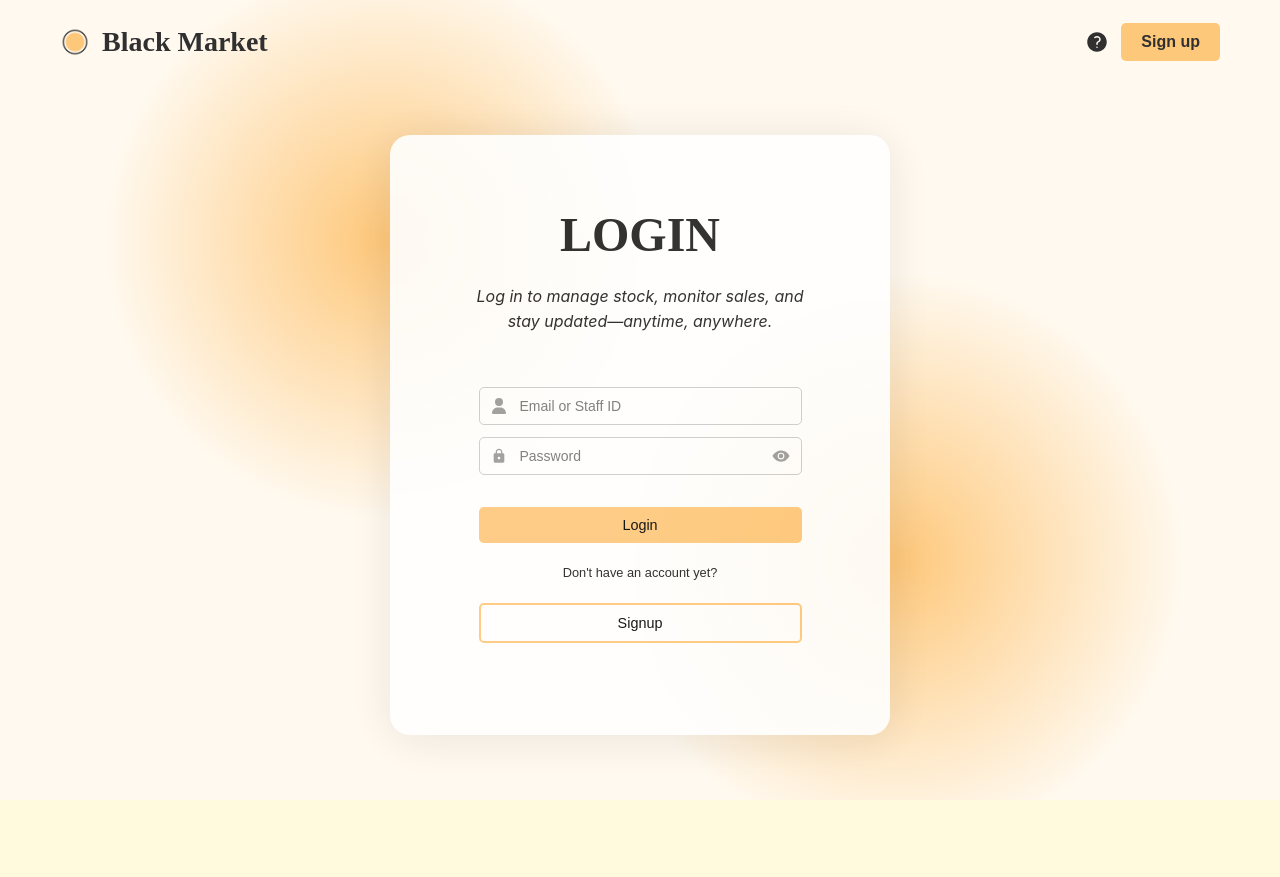
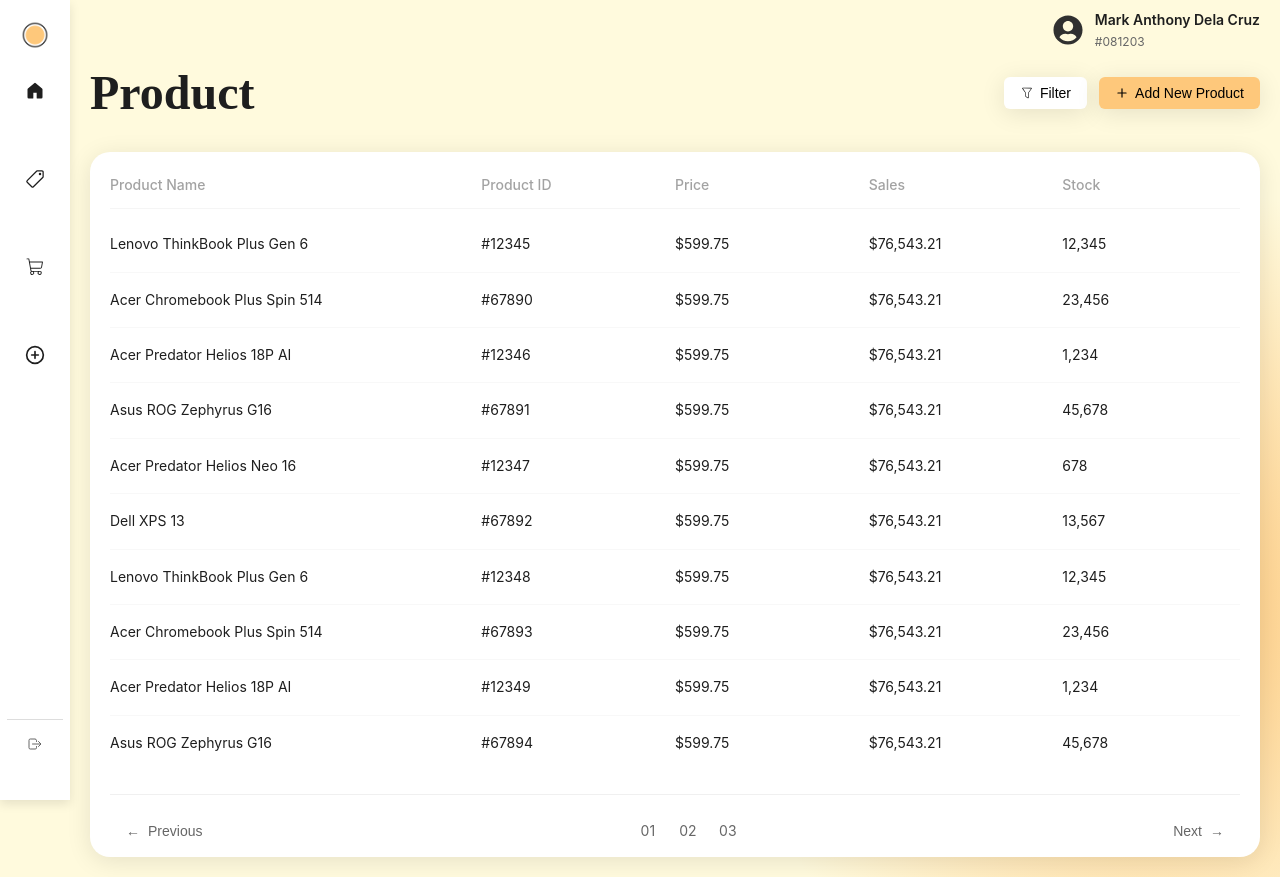
Before and after one commit to Kuroishin-beep/Black-Market-Inventory-System, a React (Vite) app in the folder b_market/: page /dashboard in a window 1280 px wide. Before the commit this address led to /login. Before the commit the page ends 800 px from the top, so only its background shows below. Built offline with nearby package versions, Linux system fonts and the light colour scheme.

Commit message:
Update: products page

```diff
--- a/b_market/src/App.jsx
+++ b/b_market/src/App.jsx
@@ -1,5 +1,5 @@
 // src/App.jsx
-import { Routes, Route, Navigate } from "react-router-dom";
+import { BrowserRouter, Routes, Route } from "react-router-dom";
 import { useState } from "react";
 
 // Pages
@@ -7,155 +7,46 @@
 import LoginPage from "./pages/LoginPage";
 import SignUpPage from "./pages/SignUpPage";
 import DashboardPage from "./pages/DashboardPage";
-import ProductListPage from "./pages/ProductListPage";
-import OrdersPage from "./pages/OrdersPage";
-import CSRPage from "./pages/CSRPage";
-import TeamLeaderPage from "./pages/TeamLeaderPage";
-import ProcurementPage from "./pages/ProcurementPage";
-import WarehousePage from "./pages/WarehousePage";
-import AccountingPage from "./pages/AccountingPage";
+// import LandingPage from "./pages/LandingPage";
+// import LoginPage from "./pages/LoginPage";
+// import SignUpPage from "./pages/SignUpPage";
+// import DashboardPage from "./pages/DashboardPage";
+// import ProductListPage from "./pages/ProductListPage";
+// import OrdersPage from "./pages/OrdersPage";
+// import CSRPage from "./pages/CSRPage";
+// import TeamLeaderPage from "./pages/TeamLeaderPage";
+// import ProcurementPage from "./pages/ProcurementPage";
+// import WarehousePage from "./pages/WarehousePage";
+// import AccountingPage from "./pages/AccountingPage";
 
-// ProtectedRoute component
-function ProtectedRoute({ children, allowedRoles, user }) {
-  // If no user is logged in, go to login page
-  if (!user || !user.role) {
-    return <Navigate to="/login" replace />;
-  }
+// // ProtectedRoute component
+// function ProtectedRoute({ children, allowedRoles, user }) {
+//   // If no user is logged in, go to login page
+//   if (!user || !user.role) {
+//     return <Navigate to="/login" replace />;
+//   }
 
-  // If user role is not allowed, send to dashboard
-  if (!allowedRoles.includes(user.role)) {
-    return <Navigate to="/dashboard" replace />;
-  }
+//   // If user role is not allowed, send to dashboard
+//   if (!allowedRoles.includes(user.role)) {
+//     return <Navigate to="/dashboard" replace />;
+//   }
 
-  return children;
-}
+//   return children;
+// }
 
 function App() {
   // Auth state (replace later with real auth logic)
-  const [user, setUser] = useState(null);
+  // const [user, setUser] = useState(null);
 
   return (
-    <Routes>
-      {/* Public routes */}
-      <Route path="/" element={<LandingPage />} />
-      <Route path="/login" element={<LoginPage setUser={setUser} />} />
-      <Route path="/signup" element={<SignUpPage setUser={setUser} />} />
-
-      {/* Shared routes for all roles */}
-      <Route
-        path="/dashboard"
-        element={
-          <ProtectedRoute
-            user={user}
-            allowedRoles={[
-              "csr",
-              "teamlead",
-              "procurement",
-              "warehouse",
-              "accounting",
-            ]}
-          >
-            <DashboardPage />
-          </ProtectedRoute>
-        }
-      />
-
-      <Route
-        path="/products"
-        element={
-          <ProtectedRoute
-            user={user}
-            allowedRoles={[
-              "csr",
-              "teamlead",
-              "procurement",
-              "warehouse",
-              "accounting",
-            ]}
-          >
-            <ProductListPage />
-          </ProtectedRoute>
-        }
-      />
-
-      <Route
-        path="/orders"
-        element={
-          <ProtectedRoute
-            user={user}
-            allowedRoles={[
-              "csr",
-              "teamlead",
-              "procurement",
-              "warehouse",
-              "accounting",
-            ]}
-          >
-            <OrdersPage />
-          </ProtectedRoute>
-        }
-      />
-
-      {/* Role-specific routes */}
-      <Route
-        path="/csr"
-        element={
-          <ProtectedRoute user={user} allowedRoles={["csr"]}>
-            <CSRPage />
-          </ProtectedRoute>
-        }
-      />
-
-      <Route
-        path="/approvals"
-        element={
-          <ProtectedRoute user={user} allowedRoles={["teamlead"]}>
-            <TeamLeaderPage />
-          </ProtectedRoute>
-        }
-      />
-
-      <Route
-        path="/procurement"
-        element={
-          <ProtectedRoute user={user} allowedRoles={["procurement"]}>
-            <ProcurementPage />
-          </ProtectedRoute>
-        }
-      />
-
-      <Route
-        path="/warehouse"
-        element={
-          <ProtectedRoute user={user} allowedRoles={["warehouse"]}>
-            <WarehousePage />
-          </ProtectedRoute>
-        }
-      />
-
-      <Route
-        path="/accounting"
-        element={
-          <ProtectedRoute user={user} allowedRoles={["accounting"]}>
-            <AccountingPage />
-          </ProtectedRoute>
-        }
-      />
-
-      {/* Logout route */}
-      <Route
-        path="/logout"
-        element={
-          <div>
-            <h1>Logging out...</h1>
-            <Navigate to="/" replace />
-          </div>
-        }
-      />
-
-      {/* Catch-all route */}
-      <Route path="*" element={<Navigate to="/" replace />} />
-    </Routes>
+    <BrowserRouter>
+      <Routes>
+        <Route path="/" element={<LandingPage />} />
+        <Route path="/signup" element={<SignUpPage />} />
+        <Route path="/login" element={<LoginPage />} />
+        <Route path="/dashboard" element={<DashboardPage />} />
+      </Routes>
+    </BrowserRouter>
   );
 }
 
--- a/b_market/src/main.jsx
+++ b/b_market/src/main.jsx
@@ -7,11 +7,12 @@
 import LoginPage from "./pages/LoginPage.jsx";
 import SignUpPage from "./pages/SignUpPage";
 import DashboardPage from "./pages/DashboardPage.jsx";
+import ProductList from "./pages/ProductListPage.jsx";
 
 createRoot(document.getElementById("root")).render(
   <StrictMode>
     <BrowserRouter>
-      <App />
+      <ProductList />
     </BrowserRouter>
   </StrictMode>
 );
--- a/b_market/src/pages/DashboardPage.jsx
+++ b/b_market/src/pages/DashboardPage.jsx
@@ -182,6 +182,7 @@
   return (
     <div className="dashboard-container">
       <Sidebar />
+
       <div className="dashboard-content">
         <header className="dashboard-header">
           <FaUserCircle className="user-pfp" />
--- a/b_market/src/pages/ProductListPage.jsx
+++ b/b_market/src/pages/ProductListPage.jsx
@@ -1,8 +1,11 @@
 import React, { useState } from "react";
 import { useNavigate } from "react-router-dom";
-import Sidebar from "../components/Sidebar";
+import Sidebar from "../components/SideBar";
 import "../styles/ProductList.css";
 import "../styles/Shared.css";
+import { FaUserCircle } from "react-icons/fa";
+import { CiFilter } from "react-icons/ci";
+import { LuPlus } from "react-icons/lu";
 
 const ProductListPage = () => {
   const navigate = useNavigate();
@@ -86,34 +89,35 @@
   };
 
   return (
-    <div className="products-container">
+    <div className="product-container">
       <Sidebar userRole={userRole} />
 
-      <main className="products-main">
-        <div className="products-header">
-          <h1>Products</h1>
-          <div className="header-actions">
-            <button className="filter-btn">
-              <span className="filter-icon">🔽</span>
-              Filter
-            </button>
-            <button className="add-product-btn" onClick={handleAddNewProduct}>
-              <span className="add-icon">+</span>
-              Add New Product
-            </button>
-          </div>
-          <div className="user-info">
-            <div className="user-avatar">
-              <span className="user-icon">👤</span>
-            </div>
+      <div className="product-content">
+        <header className="product-header">
+          <FaUserCircle className="user-pfp" />
           <div className="user-details">
             <span className="user-name">Mark Anthony Dela Cruz</span>
             <span className="user-id">#081203</span>
           </div>
+        </header>
+
+        <main className="product-main">
+          <div className="product-main__header">
+            <h1 className="product-title">Product</h1>
+
+            <div className="product-main__header--buttons">
+              <button className="product-main__filter">
+                <CiFilter className="product-icon filter" />
+                Filter
+              </button>
+              <button className="product-main__procurement">
+                <LuPlus className="product-icon plus" />
+                Add New Product
+              </button>
             </div>
           </div>
 
-        <div className="products-content">
+          <div className="product-table__main">
             <div className="products-table">
               <div className="table-header">
                 <div className="header-cell">Product Name</div>
@@ -144,9 +148,7 @@
               <div className="page-numbers">
                 <span className="page-number">01</span>
                 <span className="page-number">02</span>
-              <span className="page-number active">03</span>
-              <span className="page-dots">...</span>
-              <span className="page-number">20</span>
+                <span className="page-number">03</span>
               </div>
 
               <button className="pagination-btn">
@@ -156,6 +158,7 @@
           </div>
         </main>
       </div>
+    </div>
   );
 };
 
--- a/b_market/src/styles/Dashboard.css
+++ b/b_market/src/styles/Dashboard.css
@@ -20,7 +20,6 @@
     var(--color-accent-1),
     transparent 60%
   );
-  background-color: #fff9ef;
 }
 
 .dashboard-main {
--- a/b_market/src/styles/ProductList.css
+++ b/b_market/src/styles/ProductList.css
@@ -1,21 +1,251 @@
-.products-container {
+:root {
+  --color-primary-1: white;
+  --color-primary-2: #fefbea;
+  --color-accent-1: #fec87b;
+  --color-accent-2: #303030;
+
+  --font-heading: "Gloock", serif;
+  --font-body: "Poppins", sans-serif;
+
+  --font-size-heading-1: 28px;
+  --font-size-heading-2: 48px;
+}
+
+.product-container {
   display: flex;
   min-height: 100vh;
   background-color: #fffadd;
+  background: radial-gradient(
+    circle 45rem at 90% 70%,
+    var(--color-accent-1),
+    transparent 60%
+  );
+}
+
+.product-content {
+  display: flex;
+  flex-direction: column;
+  gap: 30px;
+  flex: 1;
+  margin-left: 70px;
+}
+
+.product-header {
+  position: absolute;
+  top: 0;
+  right: 0;
+  height: 60px;
+  display: flex;
+  justify-content: flex-end;
+  align-items: center;
+  padding: 0 20px;
+  background: transparent;
+  border-bottom: none;
+  z-index: 1000;
+  width: calc(100% - 240px);
+}
+
+.product-main {
+  flex: 1;
+  padding: 20px;
+  margin-top: 35px;
+  margin-left: 0;
+}
+
+.product-title {
+  font-family: var(--font-heading);
+  font-size: 48px;
+}
+
+.product-main__header {
+  display: flex;
+  justify-content: space-between;
+  align-items: center;
+  margin-bottom: 20px;
+}
+
+.product-main__header--buttons {
+  display: flex;
+  gap: 12px;
+}
+
+.product-main__filter,
+.product-main__procurement {
+  display: flex;
+  align-items: center;
+  gap: 6px;
+  padding: 8px 16px;
+  border: none;
+  border-radius: 6px;
+  font-size: 14px;
+  cursor: pointer;
+}
+
+.product-main__filter {
+  background-color: white;
+  box-shadow: 0 4px 25px 0 rgba(0, 0, 0, 0.1);
+}
+
+.product-main__procurement {
+  background-color: var(--color-accent-1);
+  box-shadow: 0 4px 25px 0 rgba(0, 0, 0, 0.1);
+}
+
+.product-main__procurement:hover {
+  background: #f5a842;
+  transform: translateY(-1px);
+}
+
+.product-main__filter:hover {
+  background: #f8f4f4;
+  transform: translateY(-1px);
+}
+
+.product-table__main {
+  background-color: white;
+  padding: 10px 20px;
+  border-radius: 20px;
+  box-shadow: 0 4px 25px 0 rgba(0, 0, 0, 0.1);
+}
+
+.products-table {
+  width: 100%;
+  margin-bottom: 24px;
+}
+
+.table-header {
+  display: grid;
+  grid-template-columns: 2fr 1fr 1fr 1fr 1fr;
+  opacity: 0.6;
+  gap: 16px;
+  padding: 12px 0;
+  border-bottom: 1px solid #f0f0f0;
+  margin-bottom: 8px;
+}
+
+.header-cell {
+  font-size: 14px;
+  color: #666;
+  font-weight: 500;
+}
+
+.table-body {
+  display: flex;
+  flex-direction: column;
+}
+
+.table-row {
+  display: grid;
+  grid-template-columns: 2fr 1fr 1fr 1fr 1fr;
+  gap: 16px;
+  padding: 16px 0;
+  border-bottom: 1px solid #f8f8f8;
+  align-items: center;
+}
+
+.table-row:last-child {
+  border-bottom: none;
+}
+
+.table-cell {
+  font-size: 14px;
+  color: #1e1e1e;
+}
+
+.pagination {
+  display: flex;
+  align-items: center;
+  justify-content: space-between;
+  padding-top: 20px;
+  border-top: 1px solid #f0f0f0;
+}
+
+.pagination-btn {
+  display: flex;
+  align-items: center;
+  gap: 8px;
+  padding: 8px 16px;
+  background: transparent;
+  border: none;
+  color: #666;
+  cursor: pointer;
+  font-size: 14px;
+}
+
+.pagination-btn:hover:not(:disabled) {
+  color: #1e1e1e;
+}
+
+.pagination-btn:disabled {
+  opacity: 0.5;
+  cursor: not-allowed;
+}
+
+.page-numbers {
+  display: flex;
+  align-items: center;
+  gap: 8px;
+}
+
+.page-number {
+  display: flex;
+  align-items: center;
+  justify-content: center;
+  width: 32px;
+  height: 32px;
+  border-radius: 6px;
+  font-size: 14px;
+  color: #666;
+  cursor: pointer;
+  transition: all 0.2s ease;
+}
+
+.page-number:focus {
+  background-color: #f7b567;
+  color: white;
+}
+
+.pagination-btn:hover,
+.page-number:hover {
+  background-color: var(--color-primary-2);
+}
+
+.page-dots {
+  color: #666;
+  font-size: 14px;
+}
+
+/* .products-container {
+  display: flex;
+  min-height: 100vh;
+  background-color: #fffadd;
+  background: radial-gradient(
+    circle 45rem at 90% 70%,
+    var(--color-accent-1),
+    transparent 60%
+  );
 }
 
 .products-main {
   flex: 1;
   padding: 20px;
-  margin-left: 250px;
+  margin-top: 35px;
+  margin-left: 0;
 }
 
 .products-header {
+  position: absolute;
+  top: 0;
+  right: 0;
+  height: 60px;
   display: flex;
-  justify-content: space-between;
+  justify-content: flex-end;
   align-items: center;
-  margin-bottom: 30px;
-  position: relative;
+  padding: 0 20px;
+  background: transparent;
+  border-bottom: none;
+  z-index: 1000;
+  width: calc(100% - 240px);
 }
 
 .products-header h1 {
@@ -84,19 +314,10 @@
   gap: 12px;
 }
 
-.user-avatar {
-  width: 40px;
-  height: 40px;
-  border-radius: 50%;
-  background-color: #1e1e1e;
-  display: flex;
-  align-items: center;
-  justify-content: center;
-}
-
-.user-icon {
-  color: white;
-  font-size: 18px;
+.user-pfp {
+  color: var(--color-accent-2);
+  font-size: 30px;
+  margin-right: 12px;
 }
 
 .user-details {
@@ -116,10 +337,11 @@
 }
 
 .products-content {
-  background: white;
-  border-radius: 12px;
-  padding: 24px;
-  box-shadow: 0 2px 4px rgba(0, 0, 0, 0.1);
+  display: flex;
+  flex-direction: column;
+  gap: 30px;
+  flex: 1;
+  margin-left: 70px;
 }
 
 .products-table {
@@ -269,4 +491,4 @@
     flex-direction: column;
     gap: 16px;
   }
-}
+} */
```
Also changed, not shown: b_market/src/pages/LandingPage.jsx (+2 -14 lines). Lines whose indentation alone changed are shown as unchanged.
